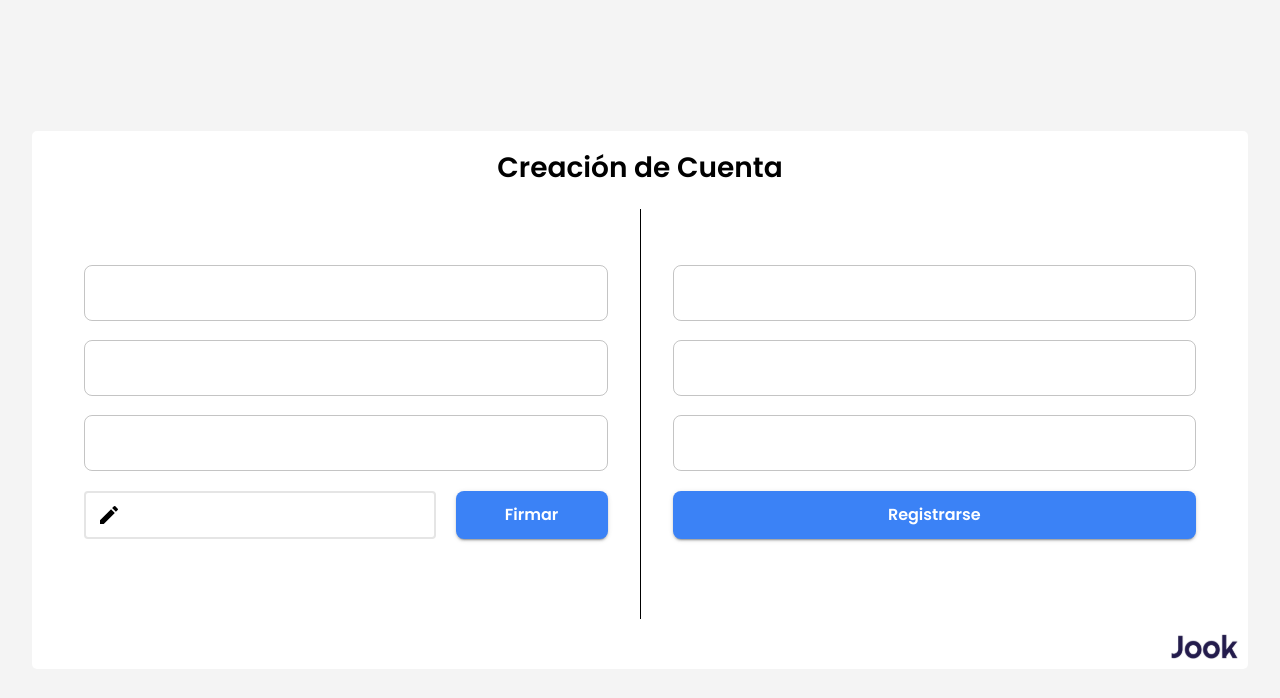
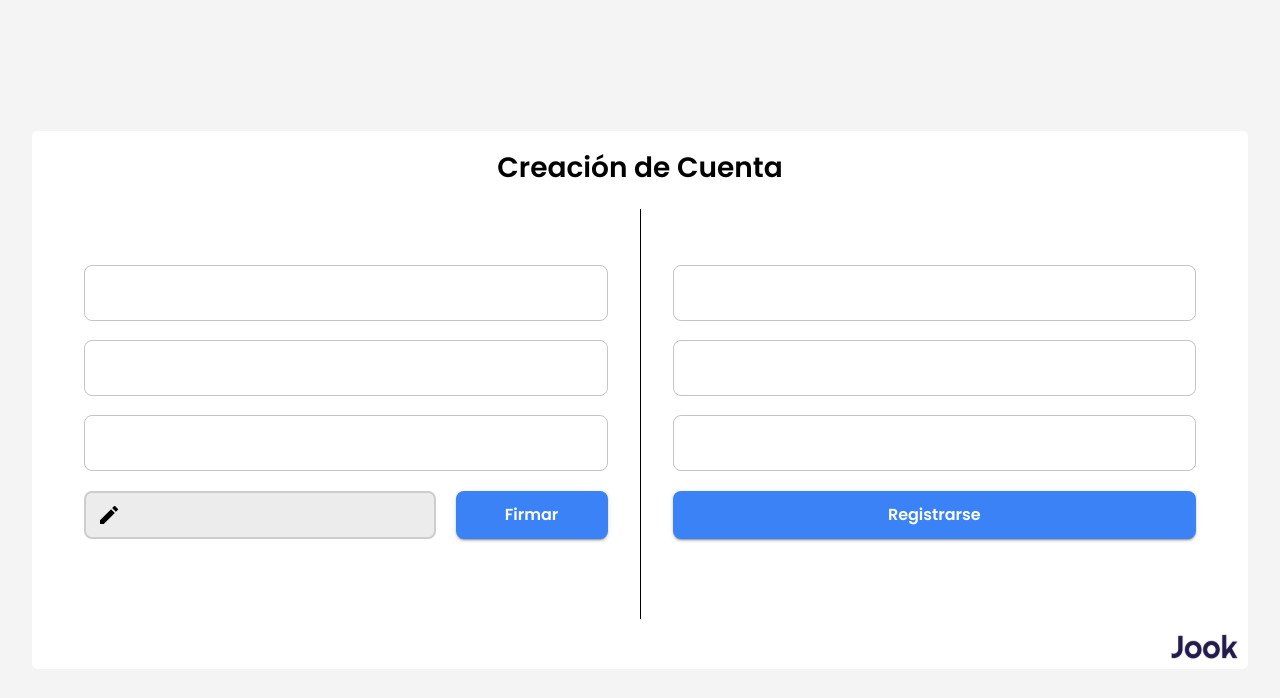
Before and after one commit to Jookcuc/SistemaFirmas, a React (Vite) app: page /auth/register in a window 1280 px wide. Shown: the top 698 px of the page. Built offline with nearby package versions, Linux system fonts and the light colour scheme.

Commit message:
fix: Fixed some styles in the ModalSignature component

```diff
--- a/src/core/components/SignatureModal/index.tsx
+++ b/src/core/components/SignatureModal/index.tsx
@@ -69,21 +69,21 @@ export const SignatureModal:FC<SignatureModalProps> = function({open, handleClos
         <ReactSignatureCanvas
           ref={sigCanvas}
           canvasProps={{
-            style: {border: "3px #888 dashed",
+            style: {
+              border: "3px #888 dashed",
               borderRadius:"8px",
               width:"91.5%",
               height:"30vh",
               justifySelf:"center",
               display:"flex"
             }
-            }}>
-        </ReactSignatureCanvas>
+          }}
+        />
 
         <DialogActions
           sx={{display:"flex",
           justifyContent: "center",
-          paddingTop:"0.3rem",
-          marginBottom:"1rem"}}
+          marginY:"0.7rem"}}
         >
           <Button
             variant="contained"
@@ -95,7 +95,9 @@ export const SignatureModal:FC<SignatureModalProps> = function({open, handleClos
               fontSize: "20px",
               paddingY: "0.3rem"
             }}
-          > Subir Firma </Button>
+          >
+            Subir Firma
+          </Button>
         </DialogActions>
 
       </Box>
--- a/src/module/Auth/pages/Register/index.tsx
+++ b/src/module/Auth/pages/Register/index.tsx
@@ -61,8 +61,9 @@ export const RegisterPage = () => {
                 gap: "1rem",
                 width: "70%",
                 paddingX: "0.7rem",
-                border:"solid 2px #e5e5e5",
-                borderRadius:"4px"
+                border:"solid 2px #cdcdcd",
+                borderRadius:"8px",
+                backgroundColor:"#ececec"
               }}
             >
               <EditIcon />
```
